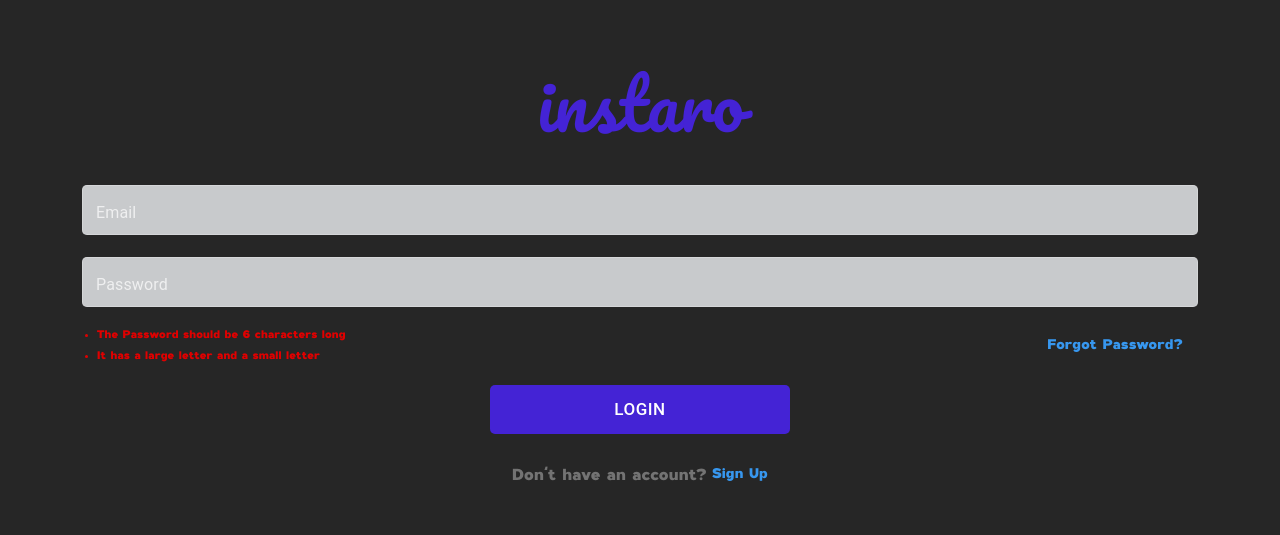
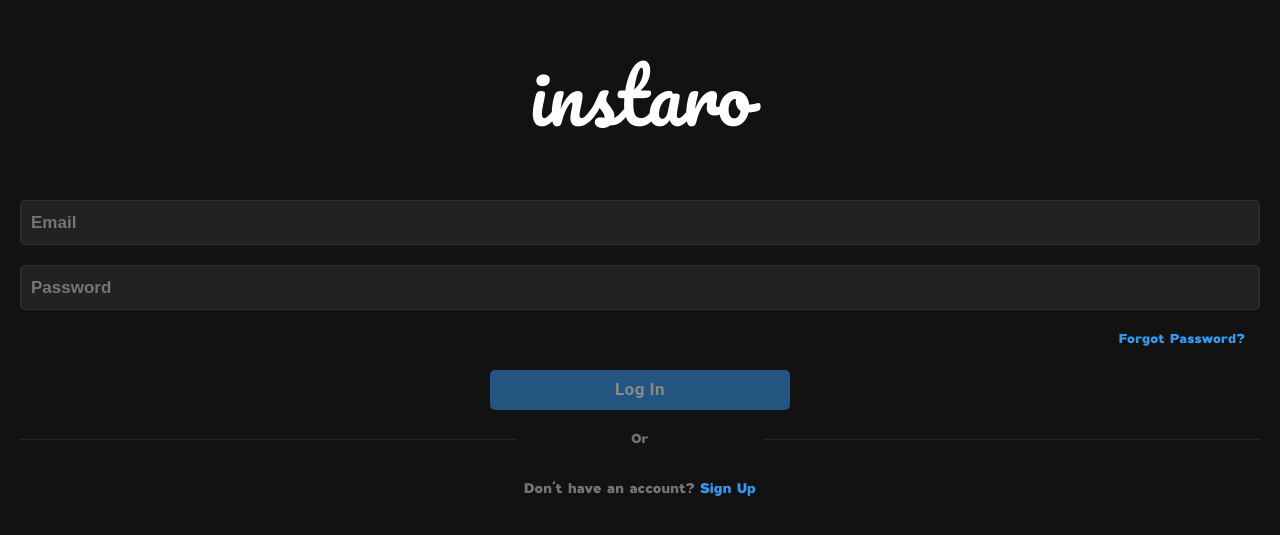
Before and after one commit to AhhmedJamal/Instaro, a Next.js app: page /signin in a window 1280 px wide. Shown: the part 111-646 px from the top of the page. Built offline with nearby package versions, Linux system fonts and the light colour scheme.

Commit message:
build page login part 2

```diff
--- /dev/null
+++ b/src/app/(router)/forgot/page.tsx
@@ -0,0 +1,5 @@
+const Forgot = () => {
+  return <div>Forgot</div>;
+};
+
+export default Forgot;
--- a/src/app/(router)/signin/page.tsx
+++ b/src/app/(router)/signin/page.tsx
@@ -7,93 +7,89 @@ import styles from "./signIn.module.scss";
 const SignIn: React.FC = () => {
   const [email, setEmail] = useState<string>("");
   const [password, setPassword] = useState<string>("");
-  const [emailError, setEmailError] = useState<boolean>(false);
-  const [passwordError, setPasswordError] = useState<boolean>(false);
+  const [emailError, setEmailError] = useState<boolean>(true);
+  const [passwordError, setPasswordError] = useState<boolean>(true);
   const [passwordCondition1, setPasswordCondition1] = useState<boolean>(false);
   const [passwordCondition2, setPasswordCondition2] = useState<boolean>(false);
+  const [showConditionPassword, setShowConditionPassword] =
+    useState<boolean>(false);
 
   const handleSubmit = (event: FormEvent<HTMLFormElement>) => {
     event.preventDefault();
+    const isEmailValid = email !== "";
+    const isPasswordValid =
+      password.length >= 6 && /[A-Z]/.test(password) && /[a-z]/.test(password);
 
-    if (
-      email !== "" &&
-      password.length >= 6 &&
-      /[A-Z]/.test(password) &&
-      /[a-z]/.test(password)
-    ) {
+    if (isEmailValid && isPasswordValid) {
       console.log(email, password);
+    } else {
+      setEmailError(true);
+      setPasswordError(true);
     }
   };
 
-  const handleChange = () => {
-    if (email === "") {
-      setEmailError(true);
-    }
-    if (password !== "") {
-      setPasswordError(true);
-    }
+  const handleEmailChange = (e: React.ChangeEvent<HTMLInputElement>) => {
+    setEmail(e.target.value);
+    setEmailError(false);
+  };
 
-    if (password.length >= 6) {
-      setPasswordCondition1(true);
-    } else {
-      setPasswordCondition1(false);
-    }
-    if (/[A-Z]/.test(password) && /[a-z]/.test(password)) {
-      setPasswordCondition2(true);
-    } else {
-      setPasswordCondition2(false);
-    }
+  const handlePasswordChange = (e: React.ChangeEvent<HTMLInputElement>) => {
+    const newPassword = e.target.value;
+    setPassword(newPassword);
+    newPassword.length === 0 ? setPasswordError(true) : setPasswordError(false);
+    setShowConditionPassword(true);
+
+    setPasswordCondition1(newPassword.length >= 6);
+    setPasswordCondition2(
+      /[A-Z]/.test(newPassword) && /[a-z]/.test(newPassword)
+    );
   };
+
   return (
     <div className={styles.signIn}>
       <h2>instaro</h2>
-      <form
-        onSubmit={handleSubmit}
-        className={styles.form}
-        onChange={handleChange}
-      >
-        <TextField
-          type="text"
-          label="Email"
-          onChange={(e) => {
-            setEmail(e.target.value);
-            setEmailError(false);
-          }}
-          variant="outlined"
+
+      <form onSubmit={handleSubmit} className={styles.form}>
+        <input
+          type="email"
+          onChange={handleEmailChange}
           value={email}
-          error={emailError}
-          sx={{ mb: 4 }}
-          style={{ height: "20px" }}
+          placeholder="Email"
         />
-        <TextField
+        <input
           type="password"
-          label="Password"
-          onChange={(e) => {
-            setPassword(e.target.value);
-            setPasswordError(false);
-          }}
-          variant="outlined"
+          onChange={handlePasswordChange}
           value={password}
-          // error={passwordError}
+          placeholder="Password"
         />
         <div className={styles.divLinkAndCondition}>
           <Link href="/forgot">Forgot Password?</Link>
+          {showConditionPassword && (
             <ul>
-            <li className={passwordCondition1 ? styles.green : styles.red}>
-              {" "}
+              <li className={passwordCondition1 ? styles.green : ""}>
                 The Password should be 6 characters long
               </li>
-            <li className={passwordCondition2 ? styles.green : styles.red}>
-              {" "}
+              <li className={passwordCondition2 ? styles.green : ""}>
                 It has a large letter and a small letter
               </li>
             </ul>
+          )}
         </div>
-        <Button disabled={emailError && passwordError} type="submit">
-          Login
+        <Button
+          disabled={emailError || passwordError}
+          style={{ opacity: emailError || passwordError ? 0.5 : 1 }}
+          type="submit"
+        >
+          Log in
         </Button>
+
+        <div className={styles.or}>
+          <span></span>
+          <div>Or</div>
+          <span></span>
+        </div>
         <div className={styles.linkSignUp}>
-          Don{"'"}t have an account?<Link href="/sign">Sign Up</Link>
+          Don{"'"}t have an account?<Link href="/signup">Sign Up</Link>
         </div>
       </form>
     </div>
--- a/src/app/(router)/signin/signIn.module.scss
+++ b/src/app/(router)/signin/signIn.module.scss
@@ -4,53 +4,56 @@
 .signIn {
   padding-inline: 20px;
   height: 100vh;
+  width: 100%;
   display: flex;
   flex-direction: column;
   justify-content: center;
   align-items: center;
-  gap: 30px;
+  gap: 50px;
   padding-bottom: 30px;
+
   h2 {
     font-family: "Pacifico", cursive;
     font-weight: 400;
     font-style: normal;
-    font-size: 70px;
-    color: $primary-color;
+    font-size: 60px;
     background-clip: text;
     -webkit-background-clip: text;
+    @include media($small-screen) {
+      font-size: 75px;
+    }
   }
   .form {
     display: flex;
     flex-direction: column;
     gap: 20px;
-    width: 90%;
+    width: 100%;
     input {
-      height: 40px;
-      background: #e9ebedd5;
-      padding: 5px;
+      height: 45px;
+      background: #e9ebed13;
+      padding-inline: 10px;
       border-radius: 5px;
       width: 100%;
       font-weight: bold;
-      color: #060606;
       outline: none;
       font-size: 17px;
-
-      &:focus {
-        outline: green;
-      }
+      outline: none;
+      border: 1px solid $grey-color_half;
     }
     button {
       max-width: 300px;
       width: 100%;
+      height: 40px;
       margin: auto;
       background: $primary-color;
       border: none;
       border-radius: 5px;
-      padding: 10px 20px;
       font-size: 17px;
+      font-weight: bold;
       color: $white-color;
       cursor: pointer;
       outline: none;
+      text-transform: capitalize;
       transition: opacity 0.2s ease-out;
       &:hover {
         opacity: 0.8;
@@ -61,14 +64,14 @@
       justify-content: space-between;
       align-items: center;
       flex-direction: column-reverse;
+      padding-inline: 15px;
       @include media($small-screen) {
         flex-direction: row-reverse;
-        padding-inline: 15px;
       }
       align-items: center;
       gap: 20px;
       a {
-        font-size: 14px;
+        font-size: 13px;
         color: $blue-link-color;
         text-decoration: none;
         align-self: flex-end;
@@ -93,23 +96,48 @@
           }
         }
       }
-      .red {
-        color: $red-color;
-      }
+
       .green {
         color: $green-color;
+        text-decoration: line-through;
+        transition: all 0.5s ease-out;
+        animation: hideElement 1s forwards;
+      }
+      @keyframes hideElement {
+        0% {
+          opacity: 1;
+        }
+        80% {
+          opacity: 1;
+        }
+        100% {
+          opacity: 0;
+          display: none;
+        }
       }
     }
-
+    .or {
+      display: flex;
+      align-items: center;
+      justify-content: space-between;
+      span {
+        width: 40%;
+        height: 1px;
+        background-color: $grey-color_half;
+      }
+      div {
+        color: $grey-color;
+        font-size: 13px;
+      }
+    }
     .linkSignUp {
       margin-block: 10px;
       color: $grey-color;
       display: flex;
       align-self: center;
-      font-size: 16px;
+      font-size: 14px;
       gap: 5px;
       a {
-        font-size: 14px;
         color: $blue-link-color;
         text-decoration: none;
       }
--- a/src/components/ThemeMode/CustomThemeProvider.tsx
+++ b/src/components/ThemeMode/CustomThemeProvider.tsx
@@ -8,24 +8,30 @@ import { darkMode, lightMode } from "@/store/theme/themeSlice";
 
 const lightTheme = createTheme({
   palette: {
-    primary: {
-      main: "#4423d5", // Replace this with your desired primary color
-    },
+    // primary: {
+    //   main: "#4423d5", // Replace this with your desired primary color
+    // },
     mode: "light",
     background: {
-      default: "#f1f1f1", // Dark background color
+      default: "#f1f1f1",
+    },
+    text: {
+      primary: "#000000",
     },
   },
 });
 const darkTheme = createTheme({
   palette: {
-    primary: {
-      main: "#4423d5", // Replace this with your desired primary color
-    },
+    // primary: {
+    //   main: "#4423d5", // Replace this with your desired primary color
+    // },
     mode: "dark",
 
     background: {
-      default: "#262626", // Dark background color
+      default: "#121212",
+    },
+    text: {
+      primary: "#ffffff",
     },
   },
 });
--- a/src/styles/_variables.scss
+++ b/src/styles/_variables.scss
@@ -1,11 +1,12 @@
 // colors
 // $primary-color: #262626;
-$primary-color: #4423d5;
+$primary-color: #3797ef;
 $blue-link-color: #3797ef;
 $grey-color: #737373;
+$grey-color_half: #7373732f;
 $white-color: #fff;
 $red-color: #e00000;
-$green-color: #43c000;
+$green-color: #6ac40a;
 
 // screens
 $small-screen: 576px;
```
Also changed, not shown: src/app/(router)/forgot/forget.module.scss (added), src/app/page.tsx (line endings or trailing spaces). Lines whose indentation alone changed are shown as unchanged.
